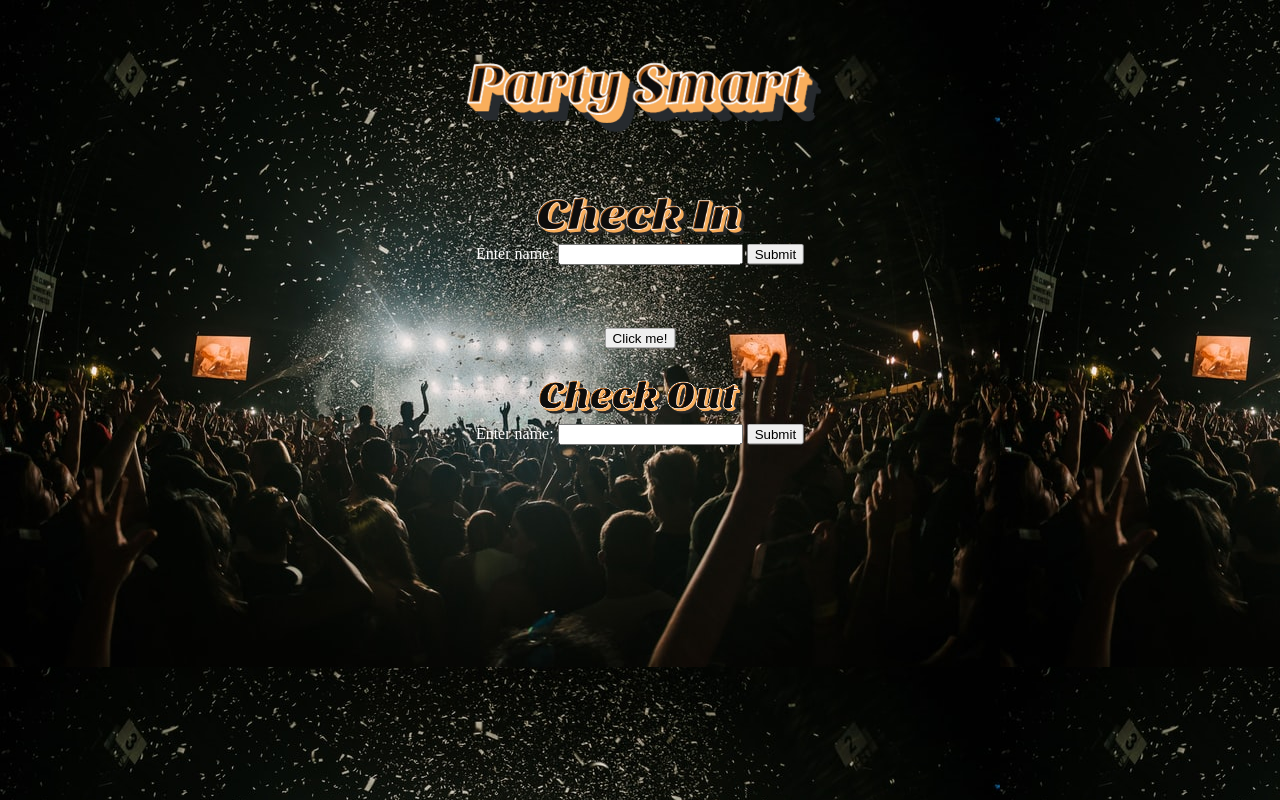
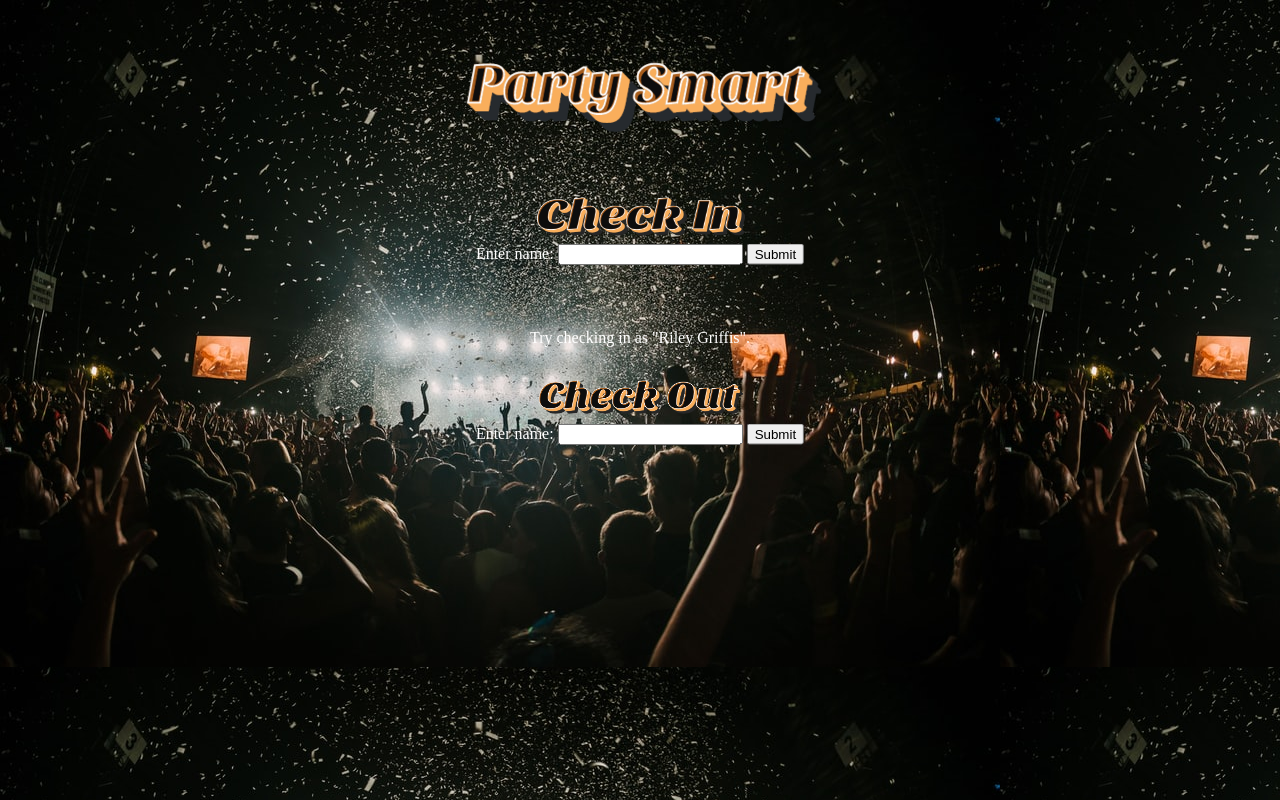
Before and after one commit to griffisr/PartySmart, a plain HTML site: page index.html in a window 1280 px wide. Drawn offline with Linux system fonts and the light colour scheme.

Commit message:
Update index.html

```diff
--- a/index.html
+++ b/index.html
@@ -39,7 +39,7 @@
 
   <!--Counter Button-->
   <div class="counterButton">
-  <p><button onclick="clickCounter()" type="button">Click me!</button></p>
+  <p>Try checking in as "Riley Griffis".</p>
   </div>
 
   <!--Counter Label-->
```
